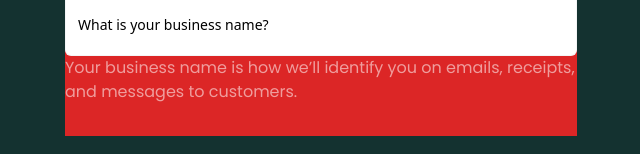
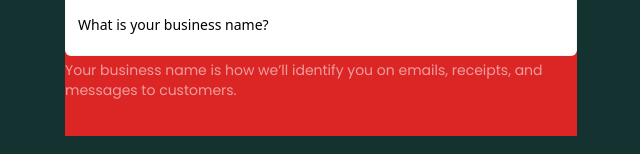
Before and after one commit to mohdyaserkt/hawkinvoice-clientSide, a Next.js app: page /getstarted in a window 1280 px wide. Shown: the part 464-618 px from the top of the page, without its empty margins (319-959 px from the left). Built offline with nearby package versions, Linux system fonts and the light colour scheme.

Commit message:
3 Aug 2023, 14:42

```diff
--- a/src/app/(organization)/getstarted/page.tsx
+++ b/src/app/(organization)/getstarted/page.tsx
@@ -59,7 +59,7 @@ const getStarted = () => {
                   className="w-full h-16 bg-white border border-gray-300 border-opacity-25 rounded-md px-3 py-2.5 font-sans text-sm text-blue-gray-700 outline-none placeholder:text-black"
                   placeholder="What is your business name?"
                 />
-                <h3 className="text-white text-opacity-55">Your business name is how we’ll identify you on emails, receipts, and messages to customers.</h3>
+                <h3 className="text-white text-sm mt-1 text-opacity-55">Your business name is how we’ll identify you on emails, receipts, and messages to customers.</h3>
               </div>
             </div>
           </div>
```
